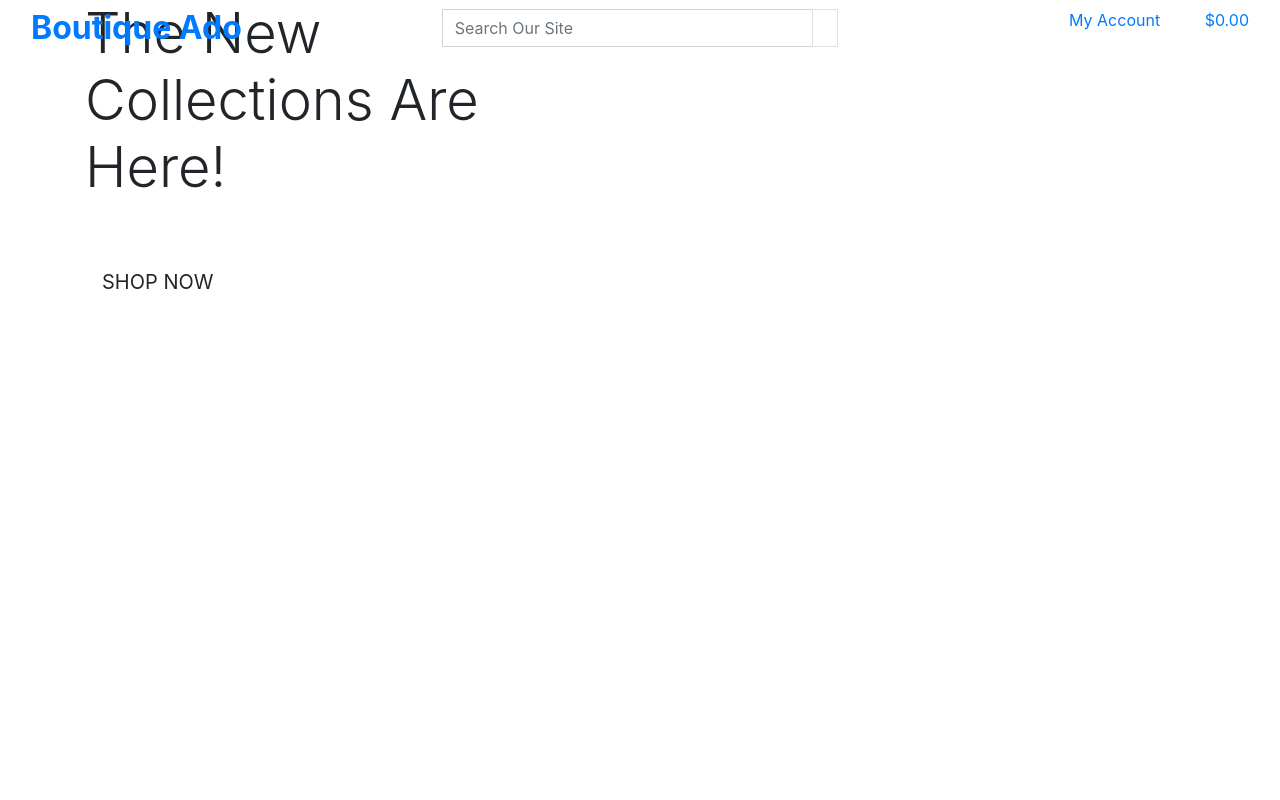
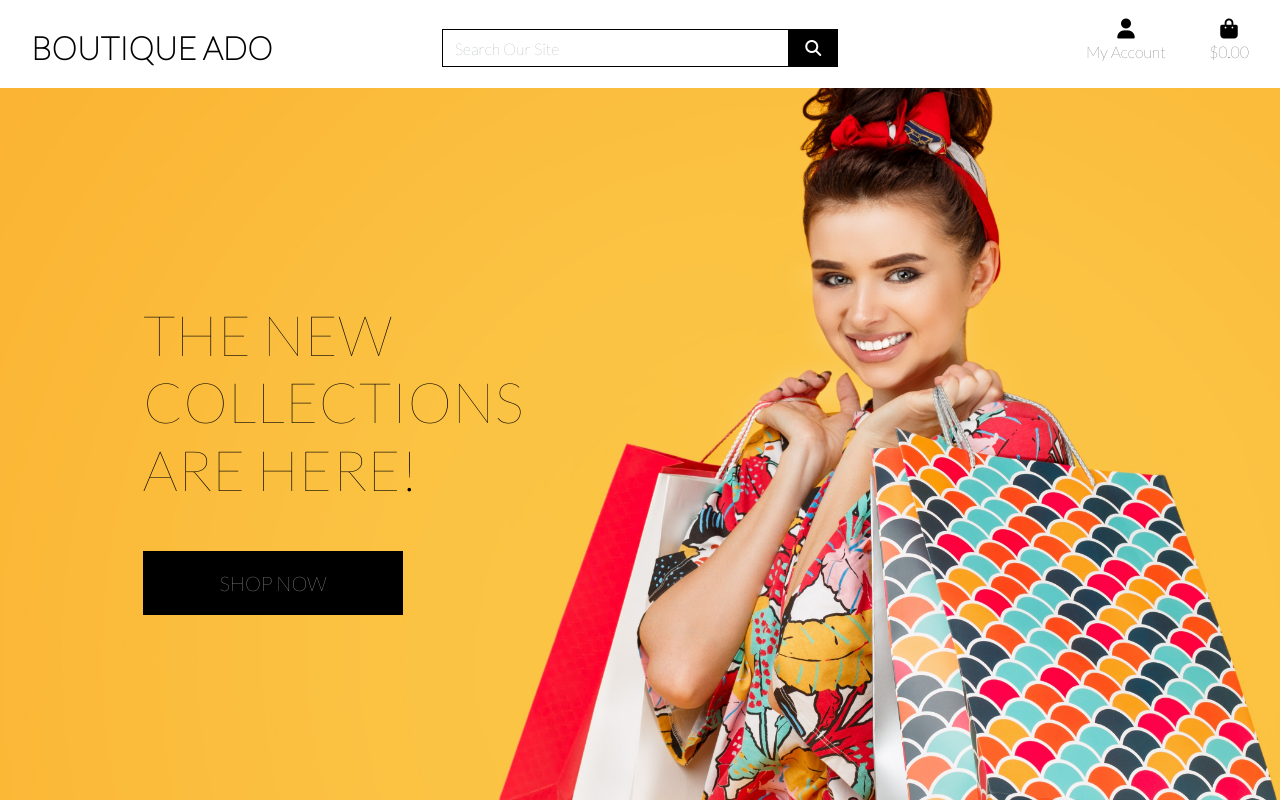
Before and after one commit to PaulSweeney-cmd/boutique_cmd, a Django app: template home/templates/home/index.html in a window 1280 px wide. Run offline with Django 3.2, Linux system fonts and the light colour scheme; the template is opened without the code that fills it, so the values that code supplies are empty; some libraries are stand-ins or nearby versions.

Commit message:
Complete home page header and css

```diff
--- a/boutique_ado/urls.py
+++ b/boutique_ado/urls.py
@@ -15,9 +15,11 @@ Including another URLconf
 """
 from django.contrib import admin
 from django.urls import path, include
+from django.conf import settings
+from django.conf.urls.static import static
 
 urlpatterns = [
     path('admin/', admin.site.urls),
     path('accounts/', include('allauth.urls')),
     path('', include('home.urls')),
-]
+] + static(settings.MEDIA_URL, document_root=settings.MEDIA_ROOT)
--- /dev/null
+++ b/static/css/base.css
@@ -0,0 +1,79 @@
+html {
+    height: 100%;
+}
+body {
+    background: url('/media/homepage_background_cropped.jpg') no-repeat center center fixed;
+    background-size: cover;
+    height: calc(100vh - 164px);
+    color: #555;
+    font-family: 'Lato';
+}
+/* from Bulma */
+.icon {
+    align-items: center;
+    display: inline-flex;
+    justify-content: center;
+    height: 1.5rem;
+    width: 1.5rem;
+}
+
+.logo-font {
+    text-transform: uppercase;
+}
+
+.main-logo-link {
+    width: fit-content;
+}
+
+.shop-now-button {
+    background: black;
+    color: white;
+    min-width: 260px;
+}
+
+.btn-black {
+    background: black;
+    color: white;
+}
+
+.shop-now-button:hover,
+.shop-now-button:active,
+.shop-now-button:focus,
+.btn-black:hover,
+.btn-black:active,
+.btn-black:focus {
+    background: #222;
+    color: white;
+}
+
+.text-black {
+    color: #000 !important;
+}
+
+.border-black {
+    border: 1px solid black !important;
+}
+
+/* -------------------------------- Media Queries */
+
+/* Slightly larger container on xl screens */
+@media (min-width: 1200px) {
+  .container {
+    max-width: 80%;
+  }
+}
+
+/* fixed top navbar only on medium and up */
+@media (min-width: 992px) {
+    .fixed-top-desktop-only {
+        position: fixed;
+        top: 0;
+        right: 0;
+        left: 0;
+        z-index: 1030;
+    }
+
+    .header-container {
+        padding-top: 164px;
+    }
+}
--- a/templates/base.html
+++ b/templates/base.html
@@ -13,12 +13,17 @@
 
         {% block corecss %}
             <link rel="stylesheet" href="https://stackpath.bootstrapcdn.com/bootstrap/4.4.1/css/bootstrap.min.css" integrity="sha384-Vkoo8x4CGsO3+Hhxv8T/Q5PaXtkKtu6ug5TOeNV6gBiFeWPGFN9MuhOf23Q9Ifjh" crossorigin="anonymous">
+            <link rel="preconnect" href="https://fonts.googleapis.com">
+            <link rel="preconnect" href="https://fonts.gstatic.com" crossorigin>
+            <link href="https://fonts.googleapis.com/css2?family=Lato:wght@100&display=swap" rel="stylesheet">
+            <link rel="stylesheet" href="{% static 'css/base.css' %}">
         {% endblock %}
 
         {% block extra_css %}
         {% endblock %}
 
         {% block corejs %}
+            <script src="https://kit.fontawesome.com/fa71afe396.js" crossorigin="anonymous"></script>
             <script src="https://code.jquery.com/jquery-3.4.1.slim.min.js" integrity="sha384-J6qa4849blE2+poT4WnyKhv5vZF5SrPo0iEjwBvKU7imGFAV0wwj1yYfoRSJoZ+n" crossorigin="anonymous"></script>
             <script src="https://cdn.jsdelivr.net/npm/popper.js@1.16.0/dist/umd/popper.min.js" integrity="sha384-Q6E9RHvbIyZFJoft+2mJbHaEWldlvI9IOYy5n3zV9zzTtmI3UksdQRVvoxMfooAo" crossorigin="anonymous"></script>
             <script src="https://stackpath.bootstrapcdn.com/bootstrap/4.4.1/js/bootstrap.min.js" integrity="sha384-wfSDF2E50Y2D1uUdj0O3uMBJnjuUD4Ih7YwaYd1iqfktj0Uod8GCExl3Og8ifwB6" crossorigin="anonymous"></script>
@@ -32,7 +37,7 @@
     <body>
         <!-- logo and nav link -->
         <header class="container-fluid fixed-top">
-            <div class="row">
+            <div id="topnav" class="row bg-white pt-lg-2 d-none d-lg-flex">
                 <div class="col-12 col-lg-4 my-auto py-1 py-lg-0 text-center text-lg-left">
                     <a href="{% url 'home' %}" class="nav-link main-logo-link">
                         <h2 class="logo-font text-black my-0"><strong>Boutique Ado</strong></h2>
@@ -79,7 +84,7 @@
                         </li>
                         <!-- shopping bag link -->
                         <li class="list-inline-item">
-                            <a href="" class="{% if grand_total %}text-info font-weight-bold{% else %}text-black{% endif %} nav-link">
+                            <a class="{% if grand_total %}text-info font-weight-bold{% else %}text-black{% endif %} nav-link" href="">
                                 <div class="text-center">
                                     <div><i class="fas fa-shopping-bag fa-lg"></i></div>
                                     <p class="my-0">
```
Also changed, not shown: media/homepage_background_cropped.jpg (added).
